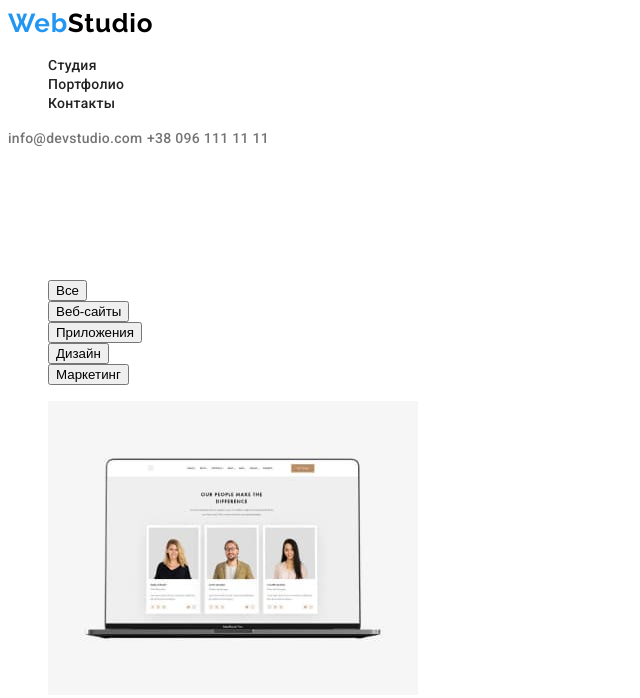
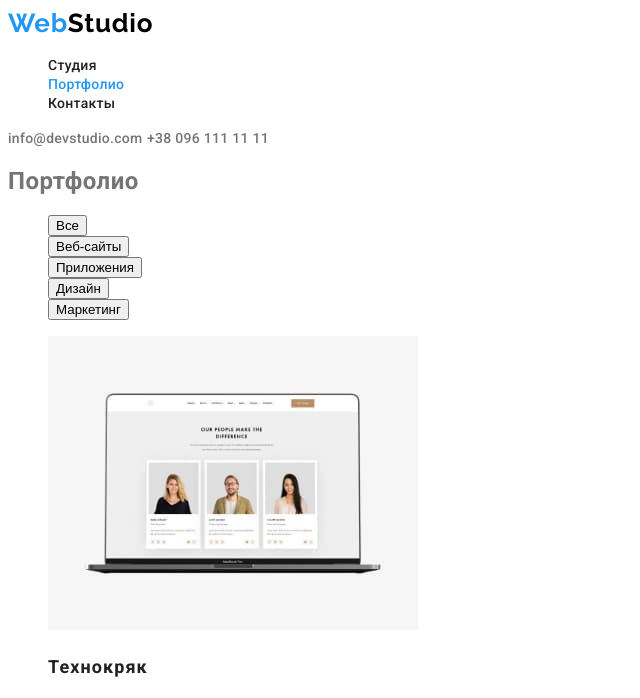
Before and after one commit to Irka-Bodnariuk/goit-markup-hw-02, a plain HTML site: page portfolio.html in a window 1280 px wide. Shown: the top 698 px of the page, without its empty margins (0-640 px from the left). Drawn offline with Linux system fonts and the light colour scheme.

Commit message:
title portfolio

```diff
--- a/css/styles.css
+++ b/css/styles.css
@@ -54,7 +54,9 @@ body {
 }
 
 .header-link:hover,
-.header-link:focus {
+.header-link:focus,
+.studio,
+.portfolio {
   color: var(--active-color);
 }
 
@@ -84,7 +86,7 @@ body {
   background-color: var(--background-color);
 }
 
-h1 {
+.hero-title {
   color: var(--white-color);
   font-weight: 900;
   font-size: 44px;
@@ -94,7 +96,7 @@ h1 {
   text-transform: uppercase;
 }
 
-.button {
+.heto-button {
   color: var(--white-color);
   background-color: var(--active-color);
   font-family: inherit;
@@ -204,7 +206,6 @@ h1 {
   line-height: 1.62;
   text-align: center;
   letter-spacing: 0.03em;
-  /* треба прибрати лінію навкруги кнопки */
 }
 .portfolio-button:hover,
 .portfolio-button:focus {
--- a/portfolio.html
+++ b/portfolio.html
@@ -27,7 +27,7 @@
             <a href="./index.html" class="header-link link">Студия</a>
           </li>
           <li class="header-item">
-            <a href="./portfolio.html" class="header-link link">Портфолио</a>
+            <a href="./portfolio.html" class="header-link link portfolio">Портфолио</a>
           </li>
           <li class="header-item">
             <a href="#contacts" class="header-link link">Контакты</a>
@@ -64,7 +64,7 @@
           </li>
         </ul>
       </section>
-      <section class="portfolio">
+      <section>
         <ul class="portfolio-list list">
           <li class="portfolio-item">
             <a href="" class="portfolio-link link">
```
Also changed, not shown: index.html (+3 -3 lines).
